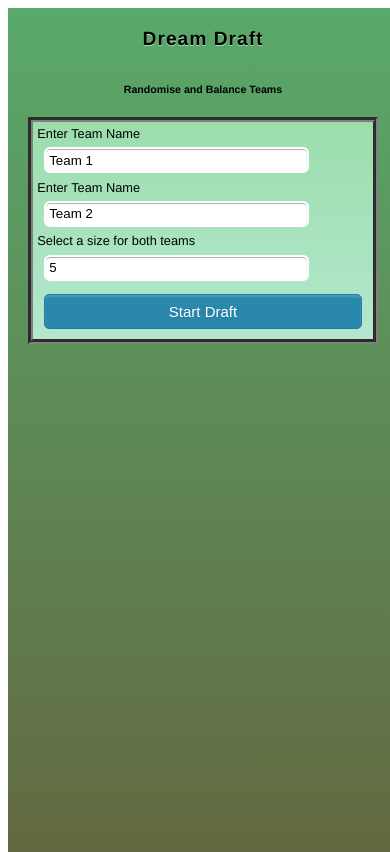
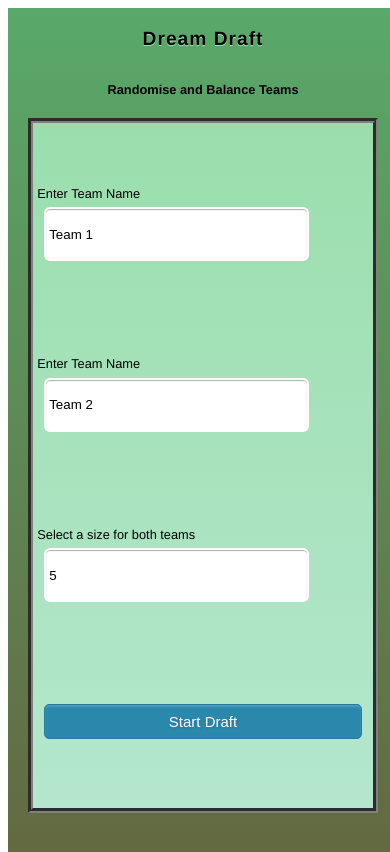
Before and after one commit to AwjTay/5-a-side-App, a React (Create React App) app: page / in a window 390 px wide. Built offline with nearby package versions, Linux system fonts and the light colour scheme.

Commit message:
Some final styling touches

```diff
--- a/src/components/StartScreen/StartScreen.jsx
+++ b/src/components/StartScreen/StartScreen.jsx
@@ -42,7 +42,7 @@ class StartScreen extends Component {
 			<React.Fragment>
 
 				<h2 className="app_title">Dream Draft</h2>
-				<h5 className="strap_line">Randomise and Balance Teams</h5>
+				<h4 className="strap_line">Randomise and Balance Teams</h4>
 
 				<form className="start_form">
 					<div className="form_structure">
--- a/src/gulp/styles/main.css
+++ b/src/gulp/styles/main.css
@@ -28,7 +28,6 @@
 }
 
 /*form styling*/
-
 
 form{
   display: flex;
@@ -178,6 +177,15 @@ form{
 
 }
 
+.reset_button:hover {
+background: #434343;
+letter-spacing: 1px;
+-webkit-box-shadow: 0px 5px 40px -10px rgba(0,0,0,0.57);
+-moz-box-shadow: 0px 5px 40px -10px rgba(0,0,0,0.57);
+box-shadow: 5px 40px -10px rgba(0,0,0,0.57);
+transition: all 0.4s ease 0s;
+}
+
 /*thermometer styling*/
 
 .thermometer_one{
@@ -240,10 +248,10 @@ form{
   }
 
   .team_field ul{
-    column-count: 3;
+    column-count: 2;
     column-span: all;
     column-fill: balance;
-    column-width: 30%;
+    column-width: 50%;
   }
 
   .team_field ul li{
@@ -259,4 +267,14 @@ form{
   padding-left: 0%;
   width: 90%;
   }
+
+  .start_form{
+    flex: 1;
+    justify-content: space-around;
+    margin-bottom: 10%;
 }
+  .start_form .form_structure .input_field{
+    height: 100%;
+  }
+
+}
```
Also changed, not shown: src/gulp/dist/main.css.
